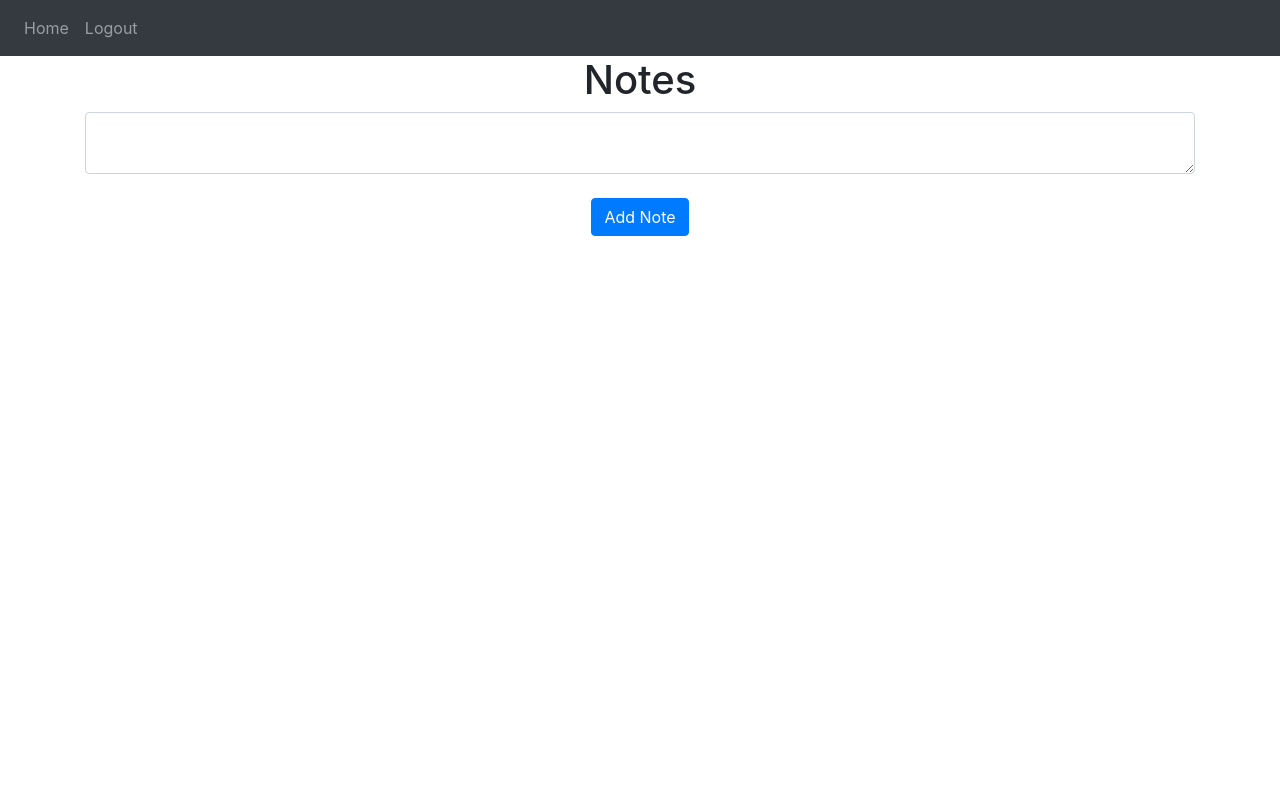
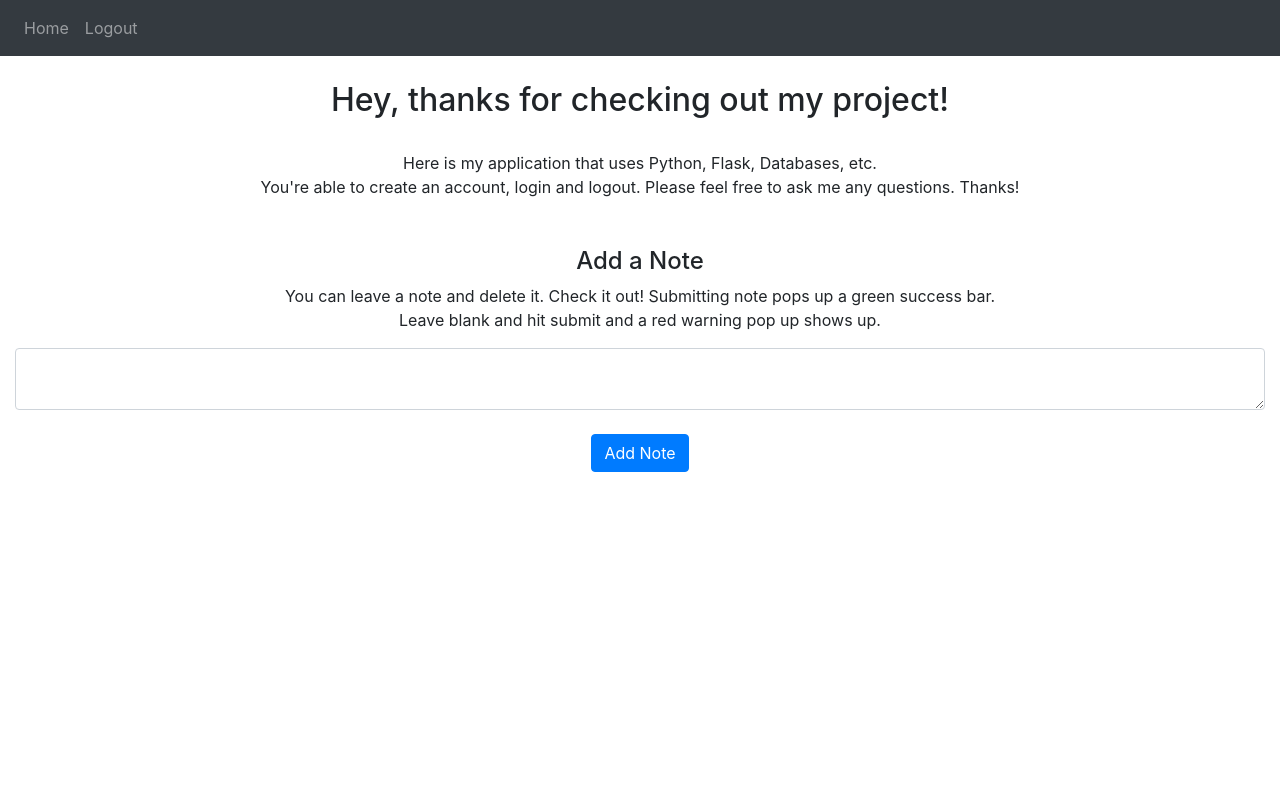
Before and after one commit to oscarmc17/Python_project_demo, a Flask app: page / in a window 1280 px wide. Run offline with Flask 2, Linux system fonts and the light colour scheme; a user stored in the database is signed in; data that the repository does not hold is empty; some libraries are stand-ins or nearby versions.

Commit message:
adding text and a css file

```diff
--- /dev/null
+++ b/website/static/styles.css
@@ -0,0 +1,23 @@
+* {
+    margin: 0px;
+    padding: 0px;
+    box-sizing: border-box;
+}
+
+.container-fluid{
+    /* height: 100vh; */
+    margin: 25px 0px;
+}
+
+.background{
+   /* background-color: aqua; */
+   /* height: 100vh; */
+   /* display: flex;
+   justify-content: center;
+   align-items: center;
+   flex-direction: column; */
+}
+
+.text{
+    margin: 0px 50px;
+}
--- a/website/templates/base.html
+++ b/website/templates/base.html
@@ -13,6 +13,7 @@
       href="https://stackpath.bootstrapcdn.com/font-awesome/4.7.0/css/font-awesome.min.css"
       crossorigin="anonymous"
     />
+    <link rel="stylesheet" href="{{ url_for('static', filename='styles.css') }}">
     <title>{% block title %}{% endblock %}</title>
   </head>
 
@@ -62,7 +63,7 @@
     {% endwith %}
 
 
-    <div class="container">
+    <div class="container-fluid">
       {% block content %}
 
       {% endblock %}
--- a/website/templates/home.html
+++ b/website/templates/home.html
@@ -1,7 +1,18 @@
 {% extends "base.html" %} {% block title %}Home{% endblock %}
 
 {% block content %}
-<h1 align='center'>Notes</h1>
+<div class="background">
+    <div align='center'>
+        <h2 >Hey, thanks for checking out my project!</h2>
+        <br>
+        <p class="text">Here is my application that uses Python, Flask, Databases, etc. <br>You're able to create an account, login and logout. Please feel free to ask me any questions. Thanks!</p>
+    </div>
+
+    <br>
+    <br>
+
+    <h4 align='center'>Add a Note</h4>
+    <p align='center'>You can leave a note and delete it. Check it out! Submitting note pops up a green success bar. <br>Leave blank and hit submit and a red warning pop up shows up.</p>
     <ul class="list-group list-group-flush" id="notes">
         {% for note in user.notes %}
             <li class="list-group-item">{{ note.data }}
@@ -18,4 +29,5 @@
             <button type="submit" class="btn btn-primary">Add Note</button>
         </div>
     </form>
+</div>
 {% endblock %}
--- a/website/templates/login.html
+++ b/website/templates/login.html
@@ -2,7 +2,7 @@
 
 {% block content %}
   <form method="POST">
-  <h3 align="center">Login</h3>
+    <h3 align="center">Please Login</h3>
     <div class="form-group">
       <label for="email">Email Address</label>
       <input
--- a/website/templates/sign_up.html
+++ b/website/templates/sign_up.html
@@ -1,7 +1,7 @@
 {% extends "base.html" %} {% block title %}Sign Up{% endblock %} {% block
 content %}
 <form method="POST">
-  <h3 align="center">Sign Up</h3>
+  <h3 align="center">Please Sign Up</h3>
   <div class="form-group">
     <label for="email">Email Address</label>
     <input
```
Also changed, not shown: website/database.db. Lines whose indentation alone changed are shown as unchanged.
